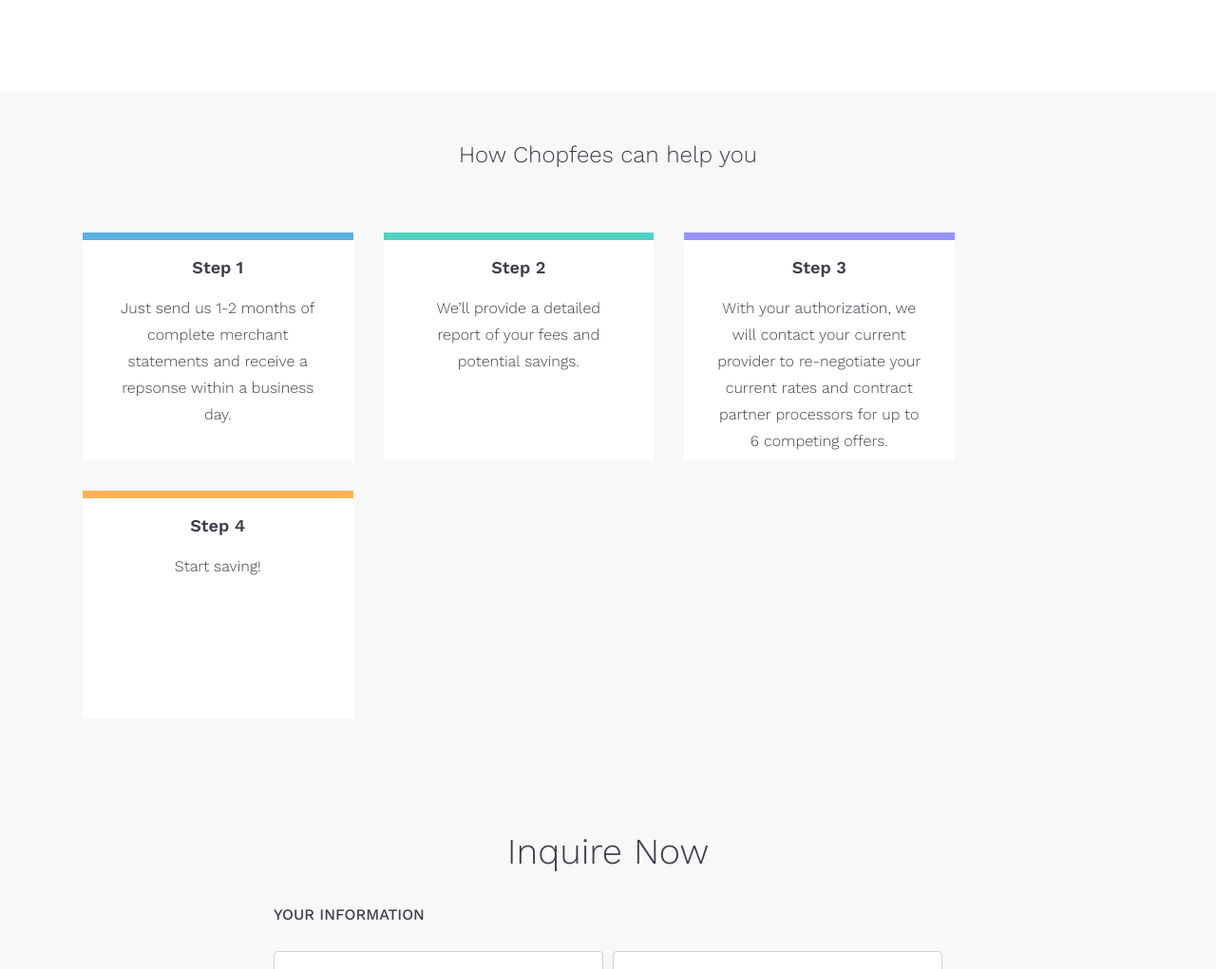
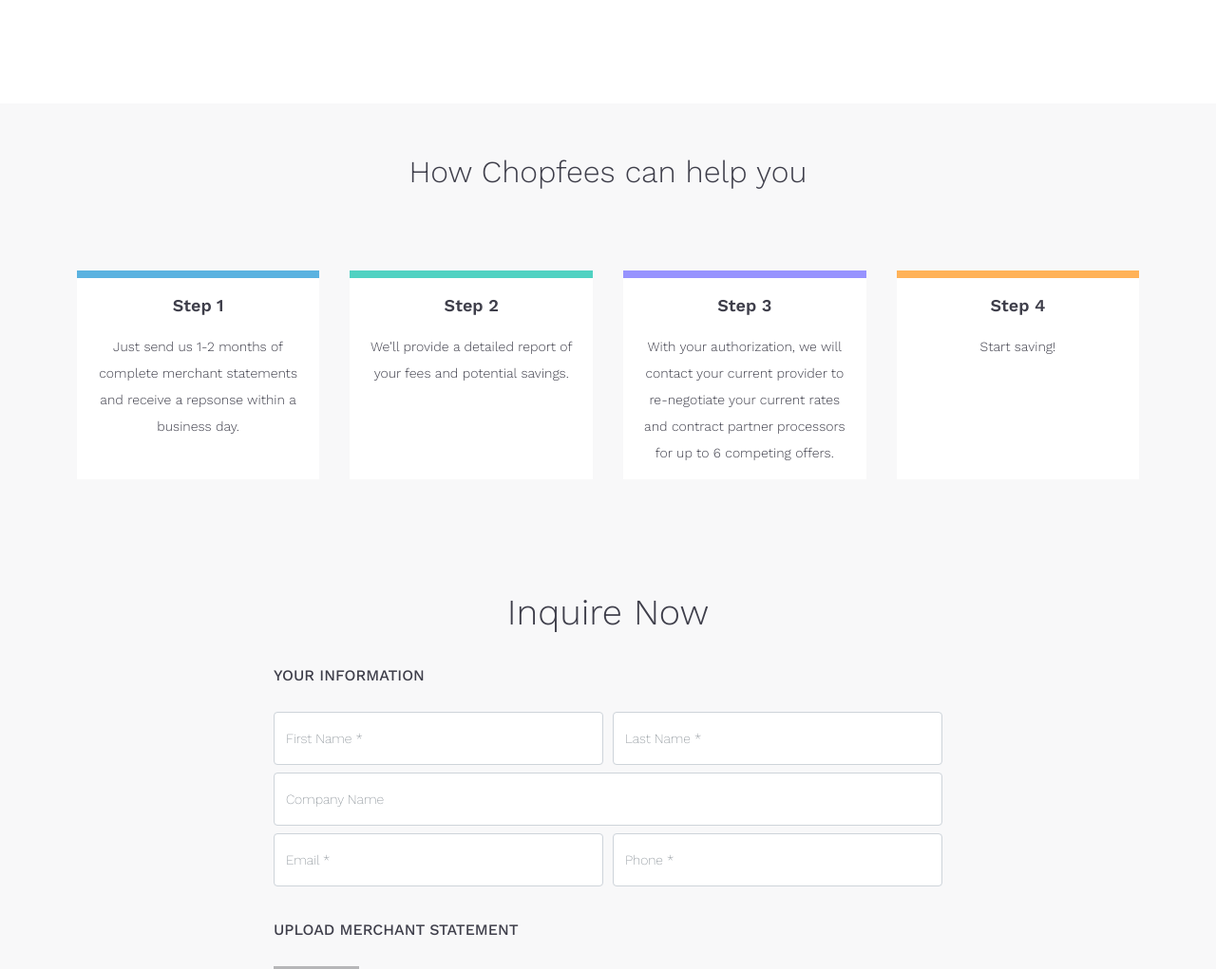
Before and after one commit to shyuks/chopfees, a website: page public/index.html in a window 1280 px wide. Shown: the part 2479-3500 px from the top of the page at 95% size. Drawn offline with nearby package versions, Linux system fonts and the light colour scheme.

Commit message:
Update steps module for desktop view, spacing, margins, sizing, etc

```diff
--- a/public/css/main.css
+++ b/public/css/main.css
@@ -681,6 +681,12 @@
     font-size: 24px
 }
 
+@media (min-width: 768px) {
+    .info h1 {
+        font-size: 32px
+    }
+}
+
 .info h2 {
     font-size: 18px;
     font-weight: 600;
@@ -707,6 +713,12 @@
     padding: 0 2em 2em
 }
 
+@media (min-width: 768px) {
+    .steps h1 {
+        font-size: 32px
+    }
+}
+
 .steps h3 {
     font-size: 18px;
     font-weight: 600;
@@ -719,11 +731,26 @@
     padding: 0 2em;
 }
 
+@media (min-width: 768px) {
+    .steps p {
+        font-size: 14px;
+        padding: 0 1em
+    }
+}
+
 .step {
     background: #ffffff;
     height: 15em;
     margin: 1em;
     padding: 0 !important
+}
+
+@media (min-width: 1024px) {
+    .step {
+        flex: 0 0 20%;
+        max-width: 20%;
+        height: auto
+    }
 }
 
 .topColor {
--- a/public/index.html
+++ b/public/index.html
@@ -134,31 +134,31 @@
 
             </section>
 
-            <section class="container steps">
+            <section class="container-fluid steps">
                 <h1>How Chopfees can help you</h1>
-                <div class="row">
-                    <div class="step col-md-3">
+                <div class="row justify-content-center">
+                    <div class="step col-md-5 col-lg-2">
                         <div class="step1Top topColor"></div>
                         <div class="stepText">
                             <h3>Step 1</h3>
                             <p>Just send us 1-2 months of complete merchant statements and receive a repsonse within a business day.</p>
                         </div>
                     </div>
-                    <div class="step col-md-3">
+                    <div class="step col-md-5 col-lg-2">
                         <div class="step2Top topColor"></div>
                         <div class="stepText">
                             <h3>Step 2</h3>
                             <p>We’ll provide a detailed report of your fees and potential savings.</p>
                         </div>
                     </div>
-                    <div class="step col-md-3">
+                    <div class="step col-md-5 col-lg-2">
                         <div class="step3Top topColor"></div>
                         <div class="stepText">
                             <h3>Step 3</h3>
                             <p>With your authorization, we will contact your current provider to re-negotiate your current rates and contract partner processors for up to 6 competing offers.</p>
                         </div>
                     </div>
-                    <div class="step col-md-3">
+                    <div class="step col-md-5 col-lg-2">
                         <div class="step4Top topColor"></div>
                         <div class="stepText">
                             <h3>Step 4</h3>
```
